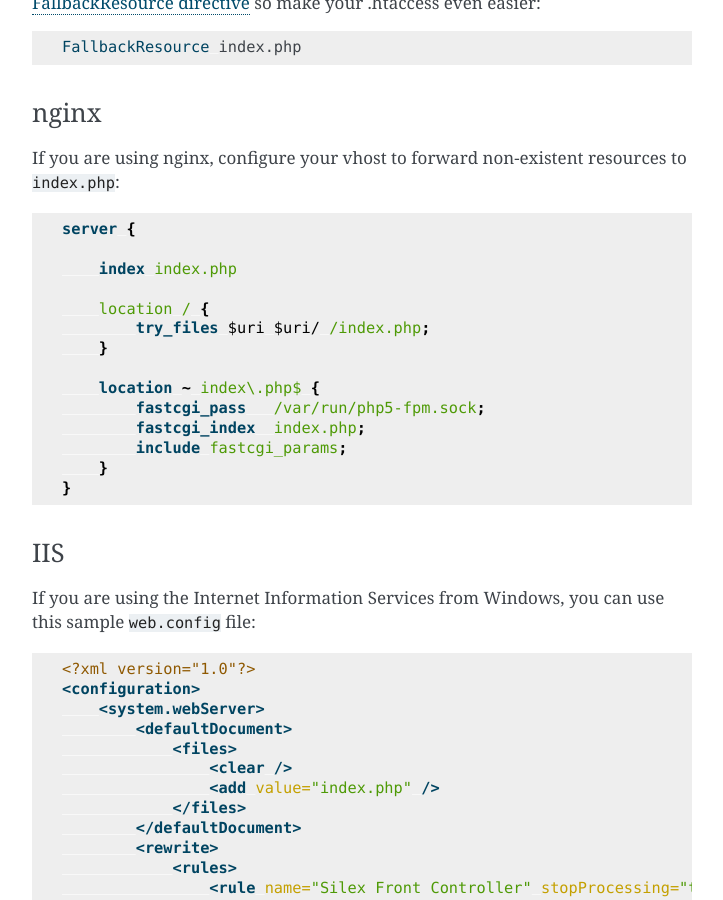
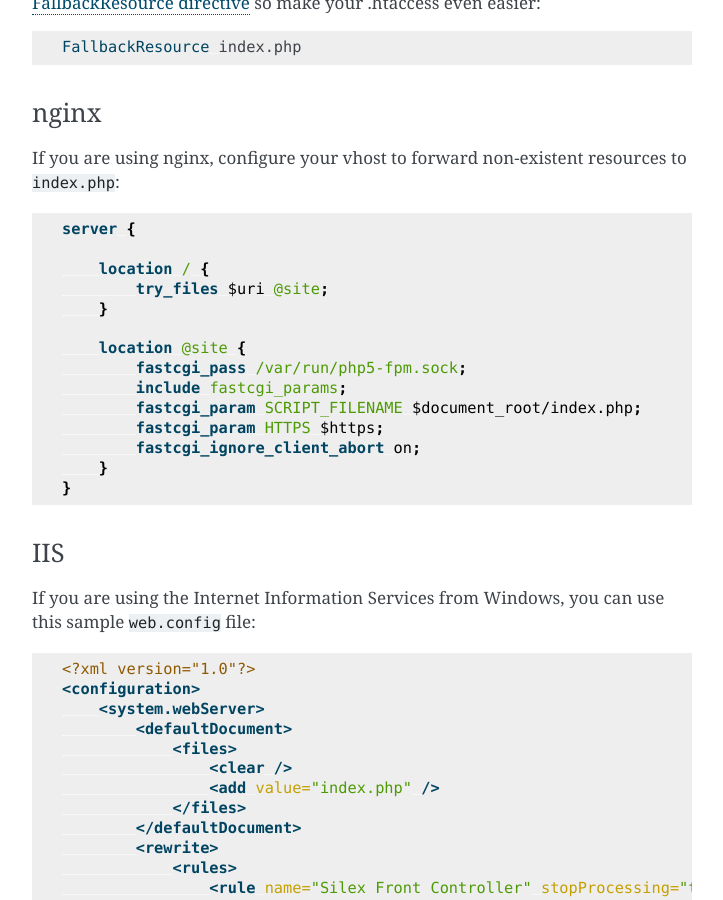
Before and after one commit to silexphp/Silex, a Sphinx documentation site: the page built from doc/usage.rst, in a window 1280 px wide and 900 px high, scrolled down 17015 px. Shown: the whole window, without its empty margins (388-1111 px from the left). Built offline with Sphinx 7.4.7, drawn with Linux system fonts in a browser that asks for light colours.

Commit message:
Improved example nginx configuration
Only use index.php as a front-controller
Remove unnecessary "index" and "fastcgi_index" commands.
Include some PHP-specific fastcgi-config

(inspired by @mvrhov)

```diff
--- a/doc/usage.rst
+++ b/doc/usage.rst
@@ -801,16 +801,16 @@
 .. code-block:: nginx
 
     server {
-        index index.php
-
         location / {
-            try_files $uri $uri/ /index.php;
+            try_files $uri @site;
         }
 
-        location ~ index\.php$ {
-            fastcgi_pass   /var/run/php5-fpm.sock;
-            fastcgi_index  index.php;
+        location @site {
+            fastcgi_pass /var/run/php5-fpm.sock;
             include fastcgi_params;
+            fastcgi_param SCRIPT_FILENAME $document_root/index.php;
+            fastcgi_param HTTPS $https;
+            fastcgi_ignore_client_abort on;
         }
     }
 
```
